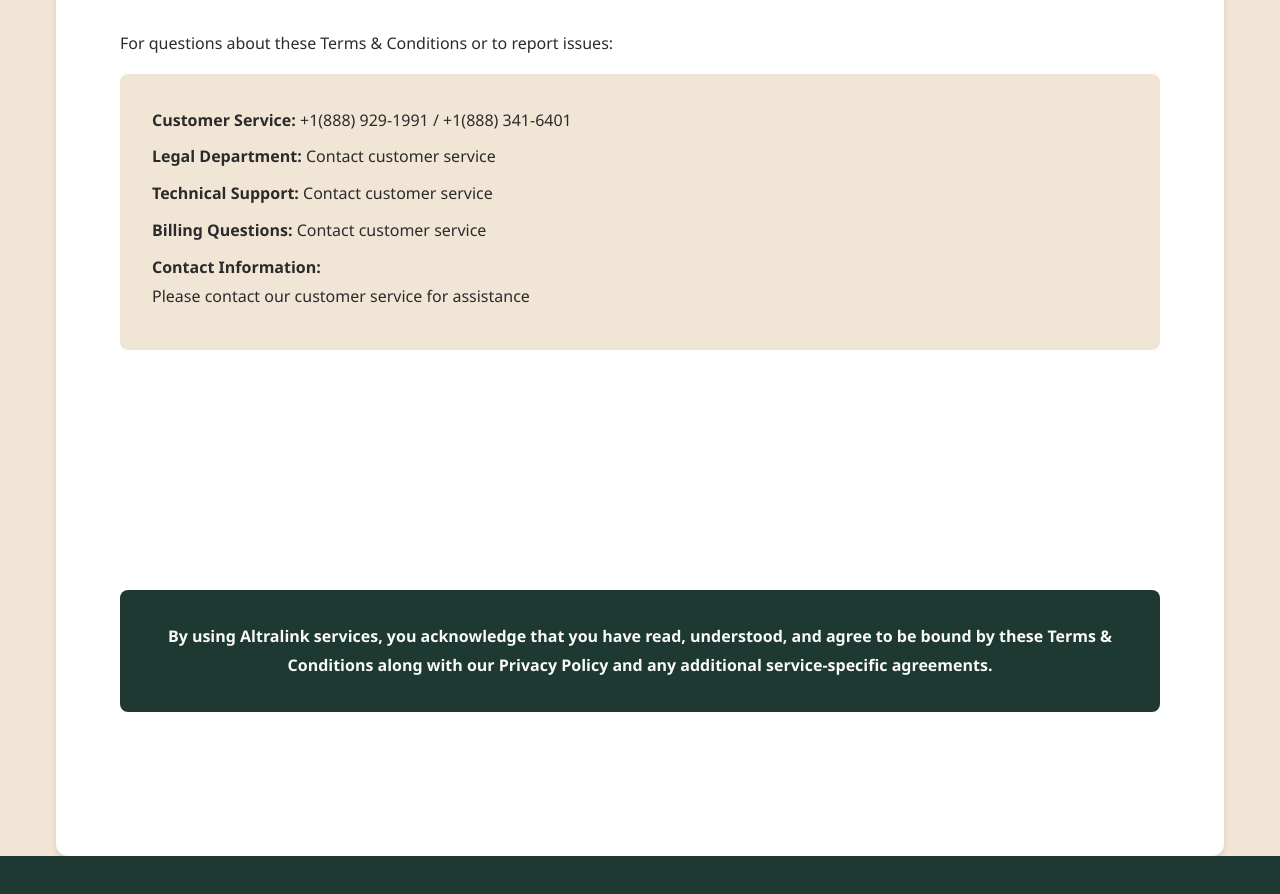
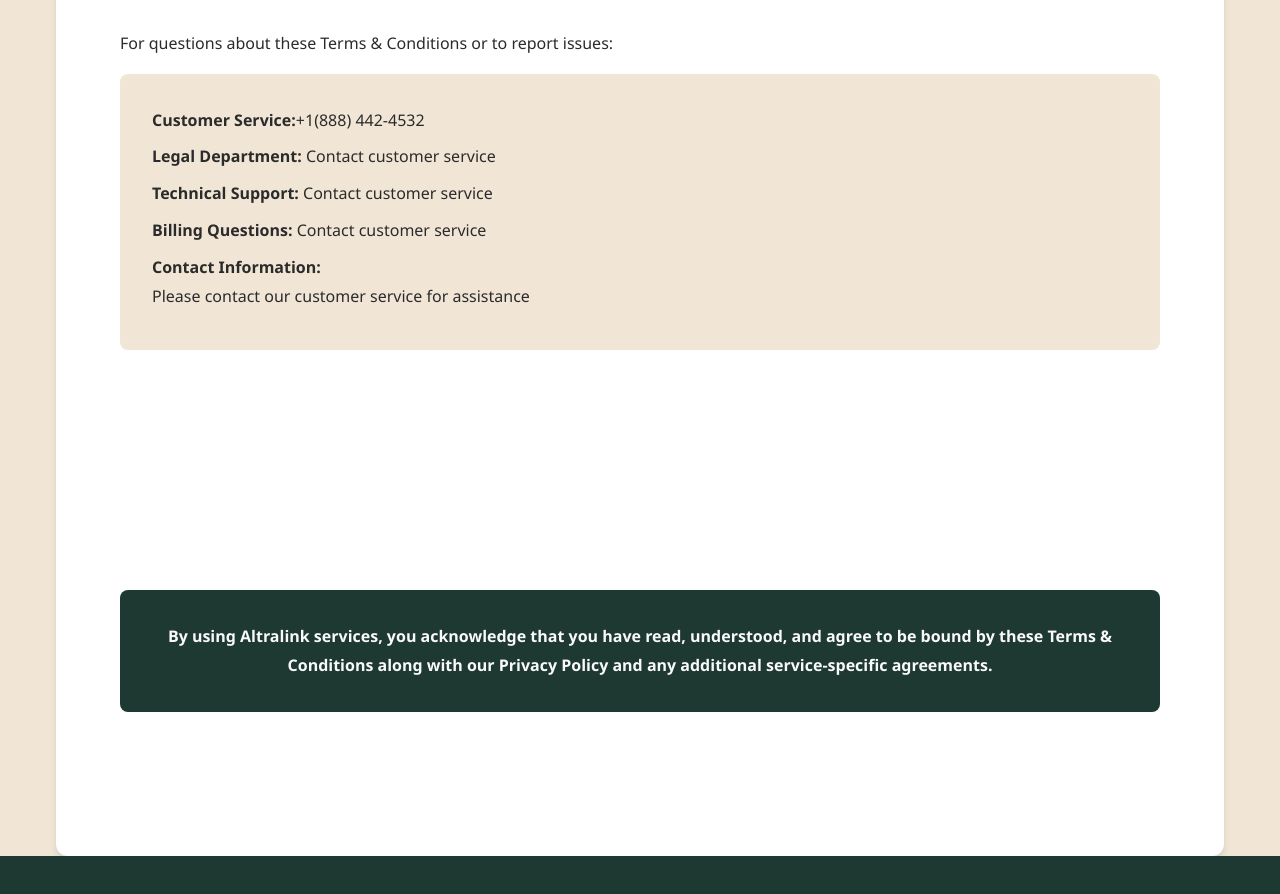
Before and after one commit to altralink/altralink, a website built with Vite: page terms.html in a window 1280 px wide. Shown: the part 7820-8714 px from the top of the page. Built offline with nearby package versions, Linux system fonts and the light colour scheme.

Commit message:
Update customer service contact number

```diff
--- a/terms.html
+++ b/terms.html
@@ -230,7 +230,7 @@
                     <h2>13. Contact Information</h2>
                     <p>For questions about these Terms & Conditions or to report issues:</p>
                     <div class="contact-info-legal">
-                        <p><strong>Customer Service:</strong> +1(888) 929-1991 / +1(888) 341-6401</p>
+                        <p><strong>Customer Service:</strong>+1(888) 442-4532</p>
                         <p><strong>Legal Department:</strong> Contact customer service</p>
                         <p><strong>Technical Support:</strong> Contact customer service</p>
                         <p><strong>Billing Questions:</strong> Contact customer service</p>
```
